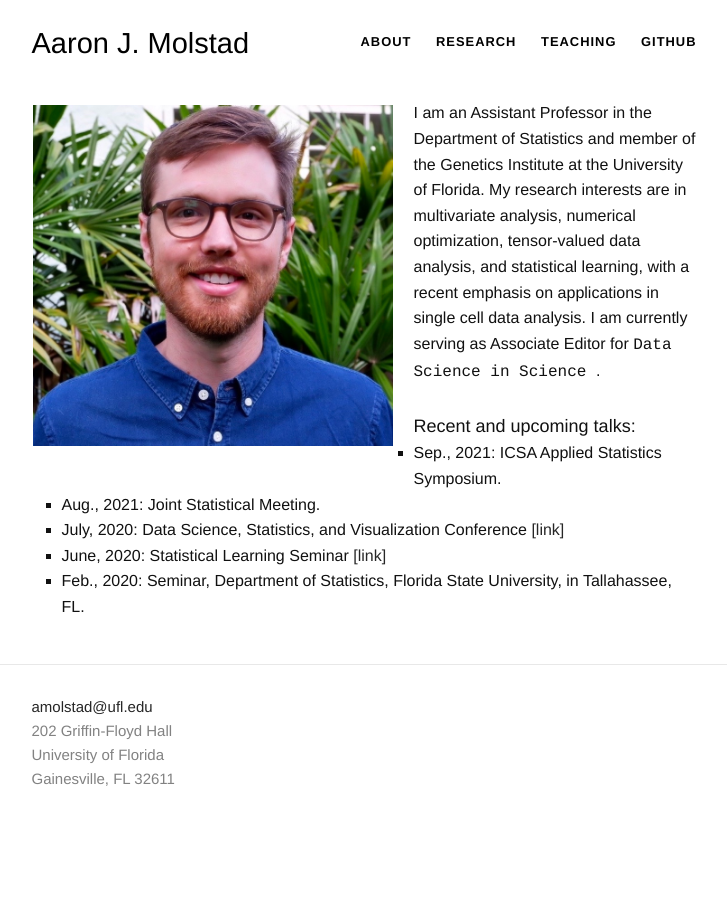
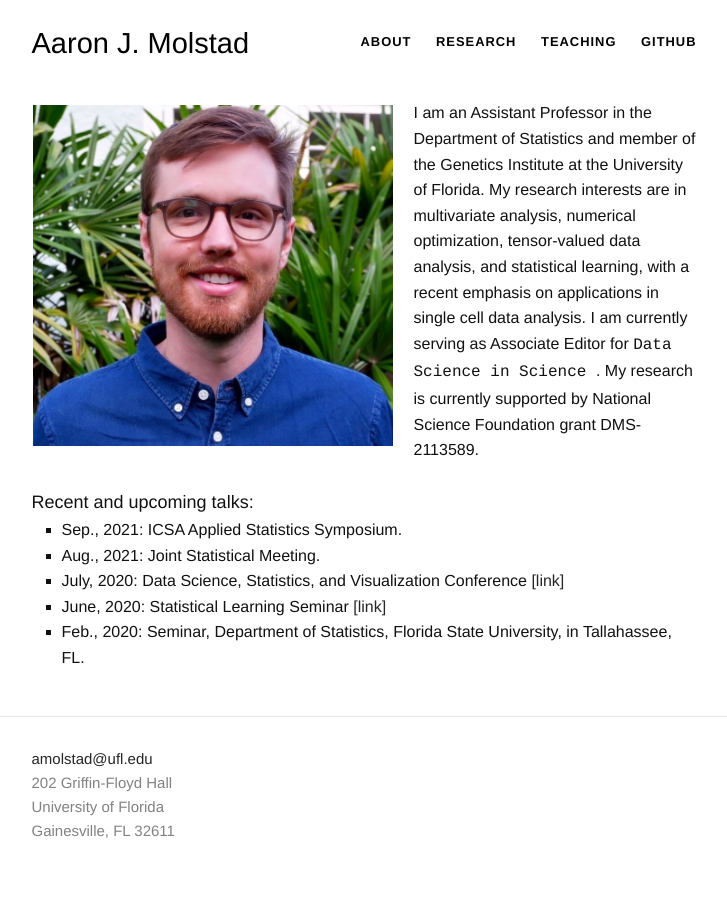
Before and after one commit to ajmolstad/ajmolstad.github.io, a Jekyll site: the page built from index.html, in a window 1280 px wide. Shown: the whole page, without its empty margins (276-1003 px from the left). Built offline with Jekyll 4.4.1, drawn with Linux system fonts in a browser that asks for light colours.

Commit message:
Update index.html

```diff
--- a/index.html
+++ b/index.html
@@ -21,7 +21,7 @@
 <dd></dd>
 </dl>
 <font size="3">
-	I am an Assistant Professor in the Department of Statistics and member of the Genetics Institute at the University of Florida. My research interests are in multivariate analysis, numerical optimization, tensor-valued data analysis, and statistical learning, with a recent emphasis on applications in single cell data analysis. I am currently serving as Associate Editor for <font style="font-family:courier"> Data Science in Science </font>.
+	I am an Assistant Professor in the Department of Statistics and member of the Genetics Institute at the University of Florida. My research interests are in multivariate analysis, numerical optimization, tensor-valued data analysis, and statistical learning, with a recent emphasis on applications in single cell data analysis. I am currently serving as Associate Editor for <font style="font-family:courier"> Data Science in Science </font>.  My research is currently supported by National Science Foundation grant DMS-2113589.
 <!-- <p style="font-family:courier;font-size:130%;">
 Assistant Professor  <br>
 Department of Statistics <br>
```
